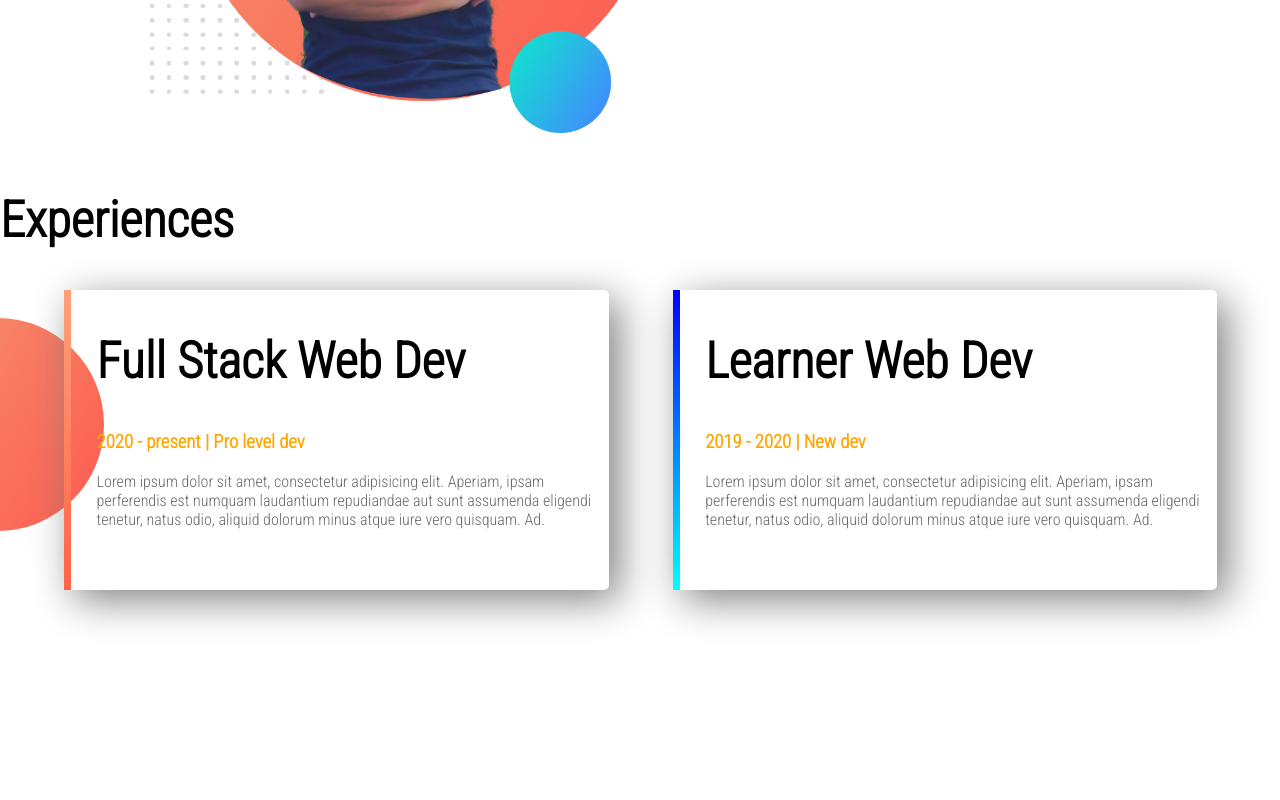
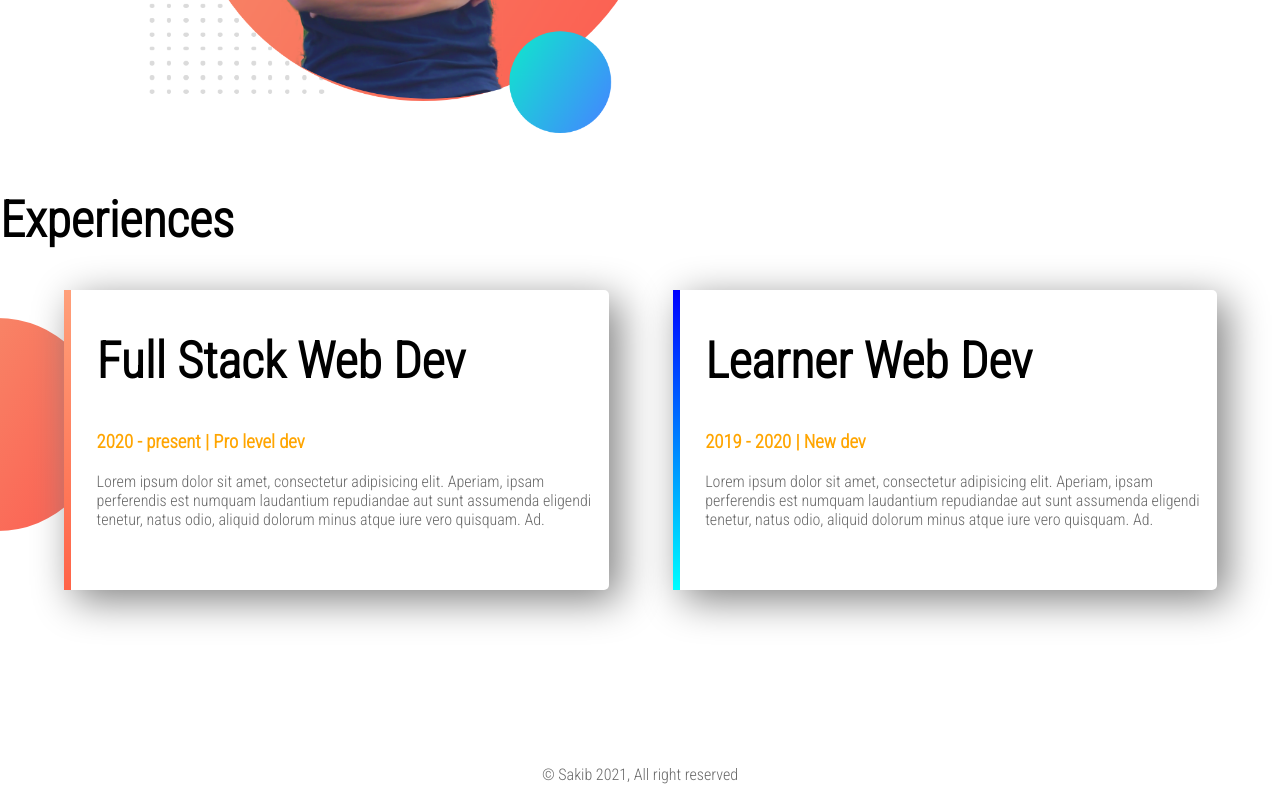
Before and after one commit to Sakib360360/Web-Portfolio, a plain HTML site: page index.html in a window 1280 px wide. Shown: the part 1101-1901 px from the top of the page. Before the commit the page ends 1850 px from the top, so only its background shows below. Drawn offline with Linux system fonts and the light colour scheme.

Commit message:
new-added

```diff
--- a/index.html
+++ b/index.html
@@ -48,5 +48,8 @@
             <p>Lorem ipsum dolor sit amet, consectetur adipisicing elit. Aperiam, ipsam perferendis est numquam laudantium repudiandae aut sunt assumenda eligendi tenetur, natus odio, aliquid dolorum minus atque iure vero quisquam. Ad.</p>
         </div>
     </section>
+    <footer class="footer">
+        <p>© Sakib 2021, All right reserved</p>
+    </footer>
 </body>
 </html>
--- a/style.css
+++ b/style.css
@@ -69,9 +69,13 @@ section{
     border-left: 7px solid;
     border-image: linear-gradient(180deg, lightSalmon, tomato);
     border-image-slice: 1;
+    background-color: white;
 }
 #Learner{
     border-left: 7px solid;
     border-image: linear-gradient(180deg, blue, cyan);
     border-image-slice: 1;
 }
+.footer{
+    text-align: center;
+}
```
